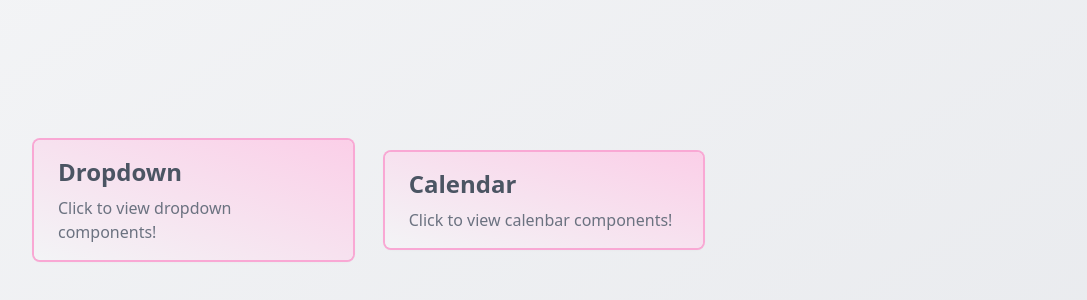
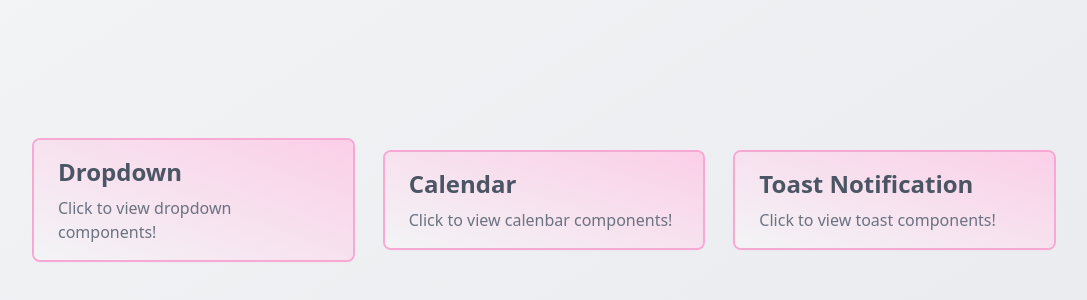
Before and after one commit to gamitej/react-components, a React app: page / in a window 1280 px wide. Shown: the top 300 px of the page, without its empty margins (96-1183 px from the left). Built offline with nearby package versions, Linux system fonts and the light colour scheme; the HTML template or start-up script is replaced by a standard one.

Commit message:
feat : new toast component setup code added

```diff
--- /dev/null
+++ b/src/components/Toast/ToastNotification.tsx
@@ -0,0 +1,8 @@
+const ToastNotification = () => {
+  /**
+   * TSX
+   */
+  return <div>ToastNotification</div>;
+};
+
+export default ToastNotification;
--- a/src/pages/Home/data.ts
+++ b/src/pages/Home/data.ts
@@ -15,4 +15,9 @@ export const pagesData: PagesDataType[] = [
     url: "/calendar",
     description: "Click to view calenbar components",
   },
+  {
+    title: "Toast Notification",
+    url: "/toast",
+    description: "Click to view toast components",
+  },
 ];
--- /dev/null
+++ b/src/pages/Toast/index.tsx
@@ -0,0 +1,11 @@
+import ToastNotification from "@/components/Toast/ToastNotification";
+
+const Toast = () => {
+  return (
+    <div className="flex justify-center pt-36">
+      <ToastNotification />
+    </div>
+  );
+};
+
+export default Toast;
--- a/src/routes/Routes.tsx
+++ b/src/routes/Routes.tsx
@@ -6,6 +6,7 @@ import { DatePickerProvider } from "@/components/Calendar/BasicDatePicker/contex
 const Home = lazy(() => import("@/pages/Home"));
 const Dropdown = lazy(() => import("@/pages/Dropdown"));
 const DatePicker = lazy(() => import("@/pages/DatePicker"));
+const Toast = lazy(() => import("@/pages/Toast"));
 
 const Router = () => {
   const routes = useRoutes([
@@ -25,6 +26,10 @@ const Router = () => {
         </DatePickerProvider>
       ),
     },
+    {
+      path: "toast",
+      element: <Toast />,
+    },
   ]);
 
   return <Suspense fallback={<div>Loading...</div>}>{routes}</Suspense>;
```
